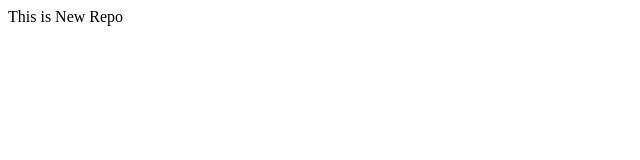
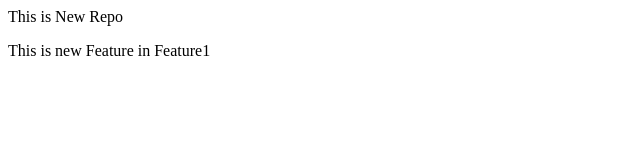
Before and after one commit to anasaim/LocalRepo, a plain HTML site: page index.html in a window 1280 px wide. Shown: the whole page, without its empty margins (0-640 px from the left). Drawn offline with Linux system fonts and the light colour scheme.

Commit message:
new feature added

```diff
--- a/index.html
+++ b/index.html
@@ -1 +1,2 @@
 <p>This is New Repo</p>
+<p>This is new Feature in Feature1</p>
```
